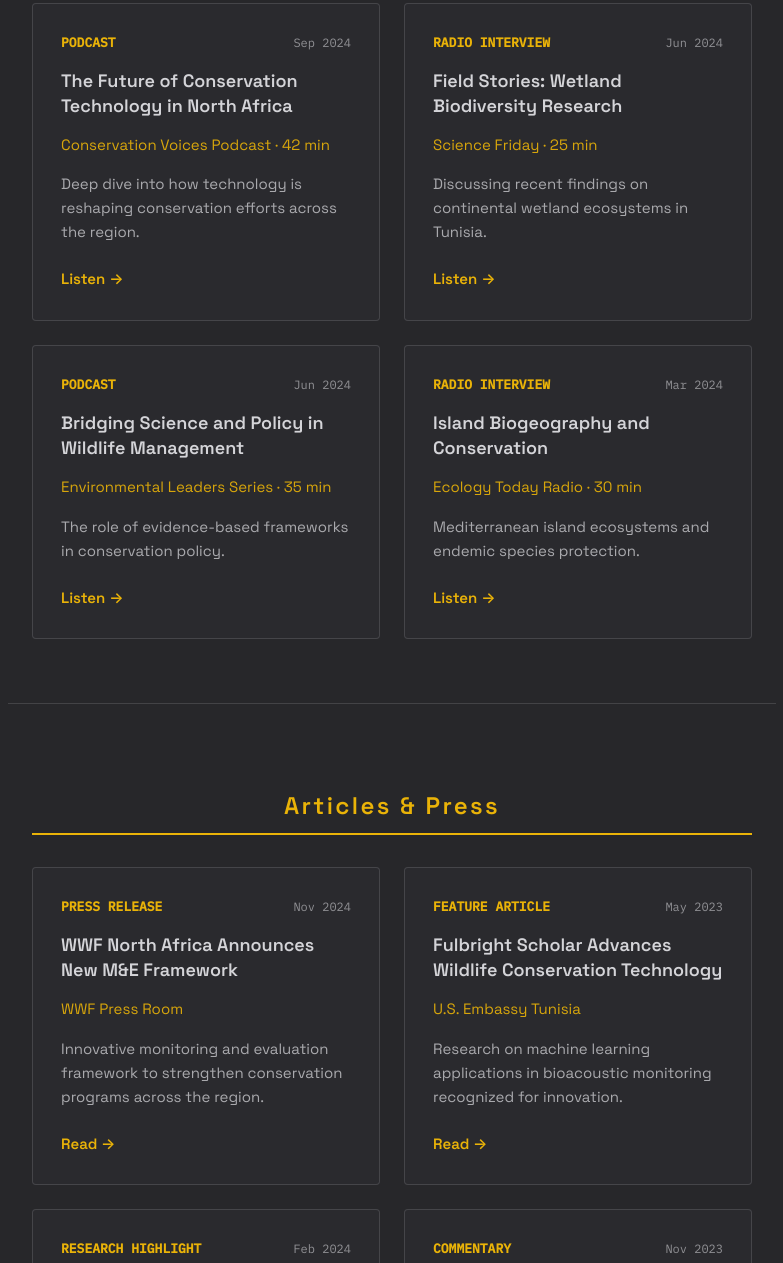
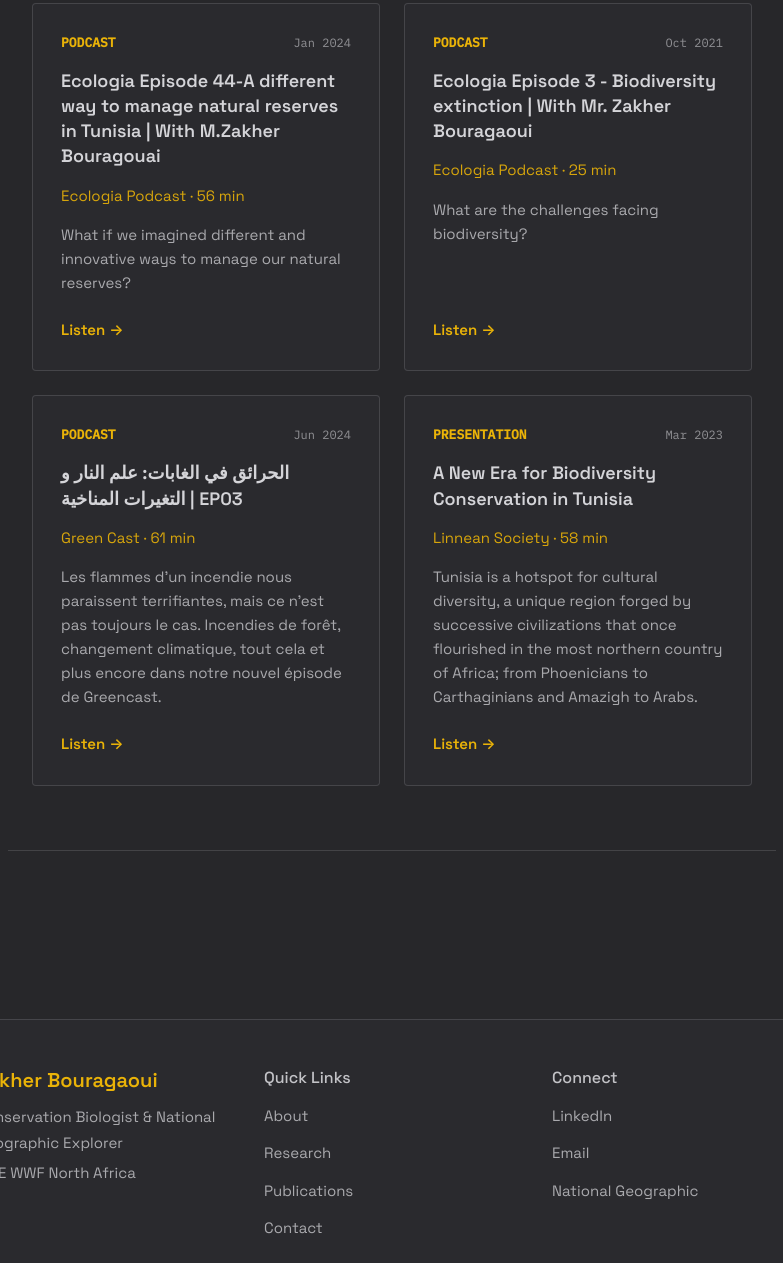
Before and after one commit to zakherbouragaoui/website, an Astro site: page /website/media in a window 1280 px wide. Shown: the part 1974-3237 px from the top of the page, without its empty margins (248-1031 px from the left). Built offline with nearby package versions, Linux system fonts and the light colour scheme; Astro itself is replaced by a stand-in of ours.

Commit message:
fixing videos and podcasts

```diff
--- a/src/pages/media.astro
+++ b/src/pages/media.astro
@@ -58,40 +58,40 @@ const mediaData = {
 
   audio: [
     {
-      title: 'The Future of Conservation Technology in North Africa',
-      platform: 'Conservation Voices Podcast',
-      date: '2024-09-15',
-      duration: '42 min',
+      title: 'Ecologia Episode 44-A different way to manage natural reserves in Tunisia | With M.Zakher Bouragouai',
+      platform: 'Ecologia Podcast',
+      date: '2024-01-10',
+      duration: '56 min',
       type: 'Podcast',
-      description: 'Deep dive into how technology is reshaping conservation efforts across the region.',
-      link: 'https://podcast.com/episode1'
+      description: 'What if we imagined different and innovative ways to manage our natural reserves?',
+      link: 'https://www.youtube.com/watch?v=z1gBJx8Z5xc&t=150s'
     },
     {
-      title: 'Field Stories: Wetland Biodiversity Research',
-      platform: 'Science Friday',
-      date: '2024-06-20',
+      title: 'Ecologia Episode 3 - Biodiversity extinction | With Mr. Zakher Bouragaoui',
+      platform: 'Ecologia Podcast',
+      date: '2021-10-19',
       duration: '25 min',
-      type: 'Radio Interview',
-      description: 'Discussing recent findings on continental wetland ecosystems in Tunisia.',
+      type: 'Podcast',
+      description: 'What are the challenges facing biodiversity?',
       link: 'https://podcast.com/episode2'
     },
     {
-      title: 'Bridging Science and Policy in Wildlife Management',
-      platform: 'Environmental Leaders Series',
+      title: 'الحرائق في الغابات: علم النار و التغيرات المناخية | EP03',
+      platform: 'Green Cast',
       date: '2024-06-10',
-      duration: '35 min',
+      duration: '61 min',
       type: 'Podcast',
-      description: 'The role of evidence-based frameworks in conservation policy.',
-      link: 'https://podcast.com/episode3'
+      description: 'Les flammes d’un incendie nous paraissent terrifiantes, mais ce n’est pas toujours le cas. Incendies de forêt, changement climatique, tout cela et plus encore dans notre nouvel épisode de Greencast.',
+      link: 'https://www.youtube.com/watch?v=bZj7KPaG7VU&list=PLIanLHoAMPFeBlnsKjkqz0AQkj9E6YArk&index=2'
     },
     {
-      title: 'Island Biogeography and Conservation',
-      platform: 'Ecology Today Radio',
-      date: '2024-03-12',
-      duration: '30 min',
-      type: 'Radio Interview',
-      description: 'Mediterranean island ecosystems and endemic species protection.',
-      link: 'https://podcast.com/episode4'
+      title: 'A New Era for Biodiversity Conservation in Tunisia',
+      platform: 'Linnean Society',
+      date: '2023-03-17',
+      duration: '58 min',
+      type: 'Presentation',
+      description: 'Tunisia is a hotspot for cultural diversity, a unique region forged by successive civilizations that once flourished in the most northern country of Africa; from Phoenicians to Carthaginians and Amazigh to Arabs.',
+      link: 'https://www.youtube.com/watch?v=n_vTCahPxhM&t=1440s'
     }
   ],
 
@@ -211,28 +211,6 @@ const mediaData = {
 
       <hr />
 
-      <!-- Articles Section -->
-      <section>
-        <h2 class="section-title">Articles & Press</h2>
-        <div class="media-grid">
-          {mediaData.articles.map(article => (
-            <div class="media-card">
-              <div class="card-header">
-                <span class="media-type">{article.type}</span>
-                <span class="media-date">
-                  {new Date(article.date).toLocaleDateString('en-US', { month: 'short', year: 'numeric' })}
-                </span>
-              </div>
-              <h3>{article.title}</h3>
-              <p class="media-platform">{article.publication}</p>
-              <p class="media-description">{article.description}</p>
-              <a href={article.link} target="_blank" class="media-link">
-                Read →
-              </a>
-            </div>
-          ))}
-        </div>
-      </section>
 
     </div>
   </main>
```
